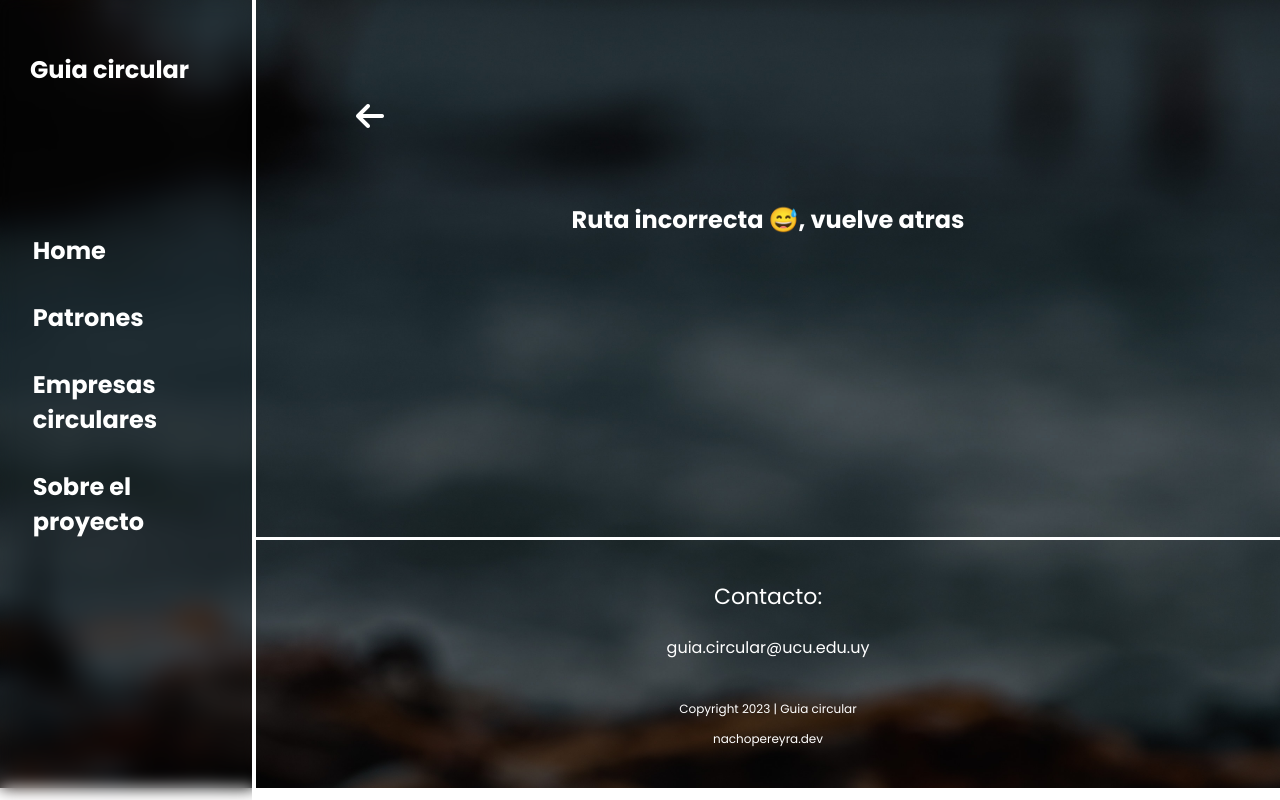
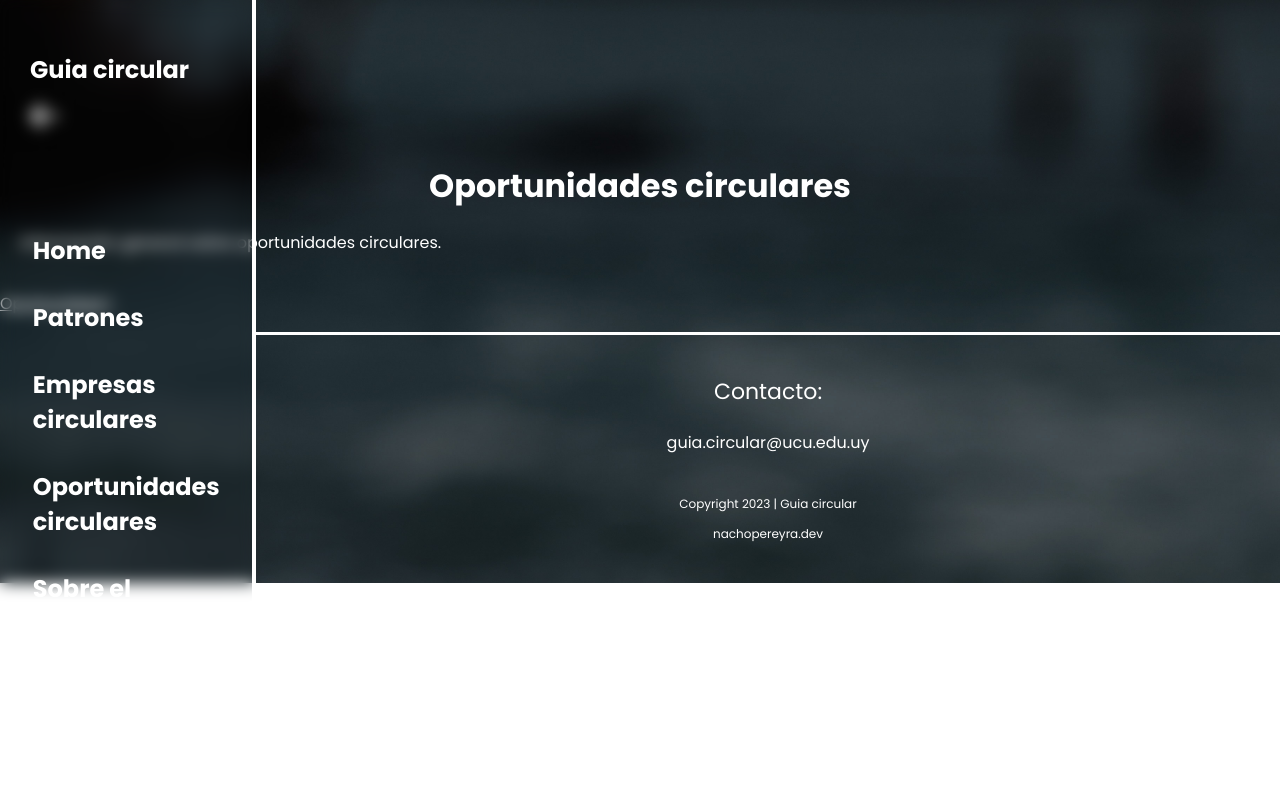
Before and after one commit to nachopereyra-dev/guia-circular, a React (Create React App) app: page /oportunidades in a window 1280 px wide. Built offline with nearby package versions, Linux system fonts and the light colour scheme.

Commit message:
agregando oportunidades circulares

```diff
--- a/src/assets/css/styles.css
+++ b/src/assets/css/styles.css
@@ -533,6 +533,33 @@ main .empresa-pagina {
     margin-right: 10px;
 }
 
+/* OPORTUNIDADES */
+
+main .oportunidades {
+    display: flex;
+    flex-direction: column;
+    margin-top: 80px;
+}
+
+.oportunidades .flecha-anterior {
+    font-size: 32px;
+    display: flex;
+    justify-content: flex-start;
+    margin: 20px 30px;
+    text-decoration: none;
+
+}
+
+.oportunidades .text h1 {
+    text-align: center;
+    width: 90%;
+    margin: 10px auto 20px;
+}
+
+.oportunidades .text p {
+    margin: 20px
+}
+
 /* SOBRE-PROYECTO MOBILE */
 
 main .sobre-proyecto {
--- a/src/components/App.js
+++ b/src/components/App.js
@@ -8,6 +8,8 @@ import Empresas from './Empresas'
 import EmpresaPagina from './EmpresaPagina';
 import SobreElProyecto from "./SobreElProyecto";
 import NotFound from './NotFound';
+import Oportunidades from './Oportunidades';
+import OportunidadPagina from './OportunidadPagina';
 
 
 function App() {
@@ -25,6 +27,9 @@ function App() {
                     <Route path="/empresas" element={<Empresas />}/>
                     <Route path="/empresas/:nombre" element={<EmpresaPagina />}/>
 
+                    <Route path="/oportunidades" element={<Oportunidades />}/>
+                    <Route path="/oportunidades/:nombre" element={<OportunidadPagina />}/>
+
                     <Route path="/sobre-nosotros" element={<SobreElProyecto />} />
                     <Route path='*' element={<NotFound />} />
     </Routes>
--- a/src/components/NavBar.js
+++ b/src/components/NavBar.js
@@ -14,6 +14,7 @@ function Navbar({open, handleClick}) {
         <Link to={'/'} onClick={() => onClick()}>Home</Link>
         <Link to={'/patrones'} onClick={() => onClick()}>Patrones</Link>
         <Link to={'/empresas'} onClick={() => onClick()}>Empresas circulares</Link>
+        <Link to={'/oportunidades'} onClick={() => onClick()}>Oportunidades circulares</Link>
         <Link to={'/sobre-nosotros'} onClick={() => onClick()}>Sobre el proyecto</Link>
       </NavbarWrapper>
     );
--- /dev/null
+++ b/src/components/Oportunidad.js
@@ -0,0 +1,16 @@
+import React from "react";
+import { Link } from 'react-router-dom'
+
+function Oportunidad(props) {
+    return (
+        <>
+            <div className="oportunidad">
+                <Link to={`/oportunidades/${props.query}`} className="item-oportunidad">
+                    <p className="titulo-oportunidad">{props.nombre}</p>
+                </Link>
+            </div>
+        </>
+    )
+}
+
+export default Oportunidad
--- /dev/null
+++ b/src/components/OportunidadPagina.js
@@ -0,0 +1,41 @@
+import React from "react";
+import { useParams, useNavigate, Link } from 'react-router-dom'
+import Footer from './Footer'
+
+let oportunidad1 = {
+    id: 1,
+    query: 'oportunidad-1',
+    nombre: 'Oportunidad 1',
+    contenido: 'contenido contenido contenido'
+}
+
+let oportunidades = [oportunidad1]
+
+function OportunidadPagina(props) {
+
+    const navigate = useNavigate()
+    const params = useParams()
+
+    const oportunidad = oportunidades.find(oportunidad => oportunidad.query === params.nombre)
+
+    return (
+        <>
+            <main>
+                <div className="oportunidad-pagina">
+
+                <Link className="flecha-anterior" onClick={() => navigate(-1)}>
+                    <i className="fa-solid fa-arrow-left"></i>
+                </Link>
+
+                <h2>{oportunidad.nombre}</h2>
+                <p className="descripcion-oportunidad">{oportunidad.contenido}</p>
+
+                </div>
+
+                <Footer/>
+            </main>
+        </>
+    )
+}
+
+export default OportunidadPagina
--- /dev/null
+++ b/src/components/Oportunidades.js
@@ -0,0 +1,55 @@
+import React from "react";
+import { Link, useNavigate } from 'react-router-dom'
+import Footer from "./Footer";
+import Oportunidad from './Oportunidad'
+
+let oportunidad1 = {
+    id: 1,
+    query: 'oportunidad-1',
+    nombre: 'Oportunidad 1',
+    contenido: 'contenido contenido contenido'
+}
+
+let oportunidades = [oportunidad1]
+
+function Oportunidades() {
+
+    const navigate = useNavigate()
+
+    return (
+        <>
+            <main>
+
+                <div className="oportunidades">
+
+                    <Link className="flecha-anterior" id="oportunidades" onClick={() => navigate(-1)}>
+                        <i className="fa-solid fa-arrow-left"></i>
+                    </Link>
+
+                    <div className="text">
+
+                        <h1>Oportunidades circulares</h1>
+
+                        <p>Información general sobre oportunidades circulares.</p>
+
+                    </div>
+
+                    <div className="seccion-oportunidades">
+
+                        {
+                            oportunidades.map((oportunidad, i) => {
+                                return <Oportunidad {...oportunidad} key={oportunidad+i} />
+                            })
+                        }
+
+                    </div>
+
+                </div>
+
+            <Footer />
+            </main>
+        </>
+    )
+}
+
+export default Oportunidades
```
